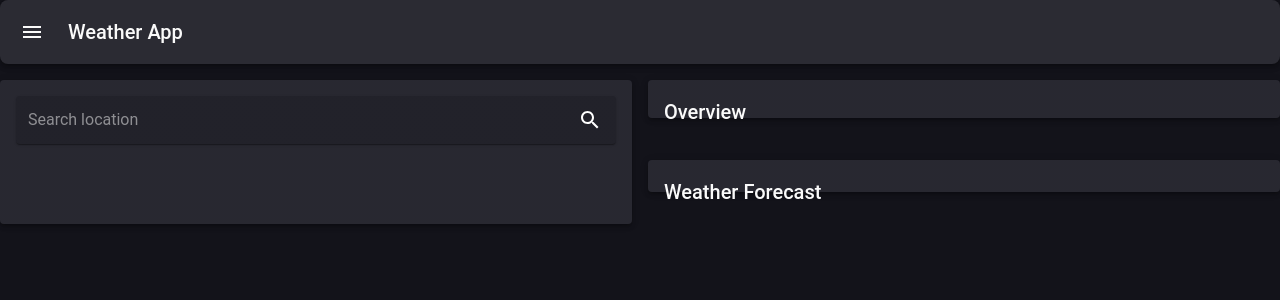
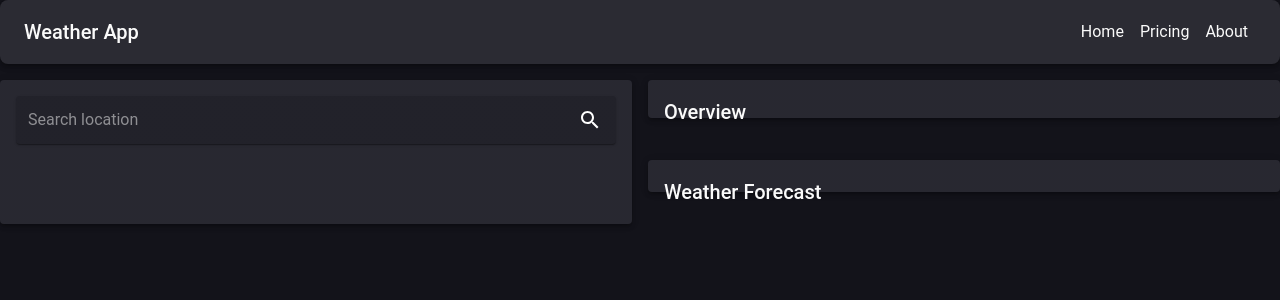
Before and after one commit to leo9iota/weather-app, a React (Create React App) app: page / in a window 1280 px wide. Shown: the top 300 px of the page. Built offline with nearby package versions, Linux system fonts and the light colour scheme.

Commit message:
Update mobile responsive view

```diff
--- a/src/components/NavBar.jsx
+++ b/src/components/NavBar.jsx
@@ -1,4 +1,3 @@
-// NavBar.jsx
 import React, { useState } from 'react';
 import {
   AppBar,
@@ -10,6 +9,7 @@ import {
   ListItem,
   ListItemText,
   Box,
+  Hidden,
 } from '@mui/material';
 import MenuIcon from '@mui/icons-material/Menu';
 
@@ -30,6 +30,8 @@ function NavBar() {
     <>
       <AppBar position='static' sx={{ borderRadius: '8px' }}>
         <Toolbar>
+          {/* Burger icon visible on small screens only */}
+          <Hidden smUp>
             <IconButton
               edge='start'
               color='inherit'
@@ -39,10 +41,18 @@ function NavBar() {
             >
               <MenuIcon />
             </IconButton>
+          </Hidden>
           <Typography variant='h6' component='div' sx={{ flexGrow: 1 }}>
             Weather App
           </Typography>
-          {/* Add more items here if needed */}
+          {/* Menu items visible on medium screens and up */}
+          <Hidden smDown>
+            {menuItems.map((item, index) => (
+              <Typography key={index} sx={{ margin: 1 }}>
+                {item}
+              </Typography>
+            ))}
+          </Hidden>
         </Toolbar>
       </AppBar>
       <Drawer anchor='left' open={isDrawerOpen} onClose={toggleDrawer(false)}>
```
Lines whose indentation alone changed are shown as unchanged.
